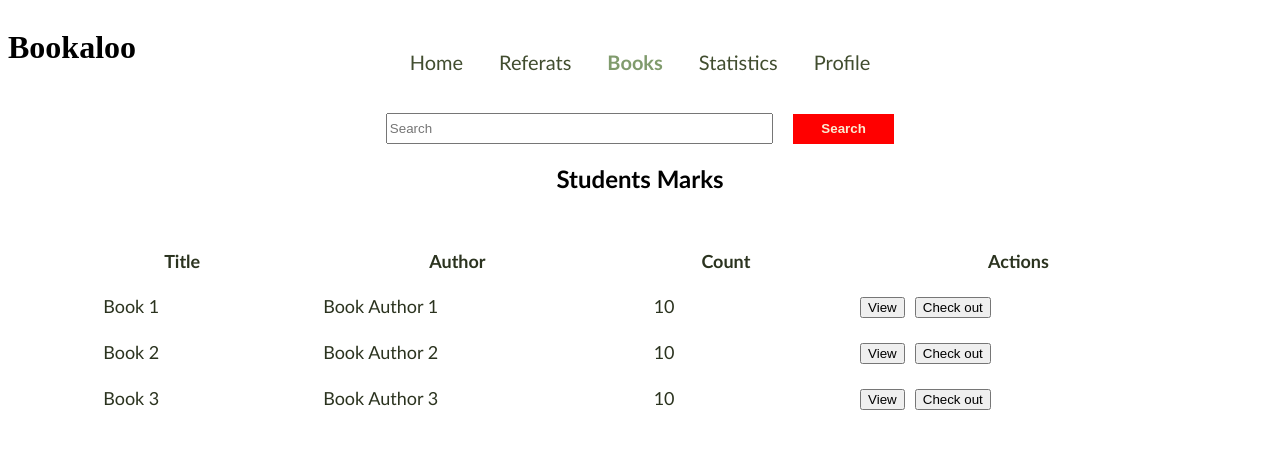
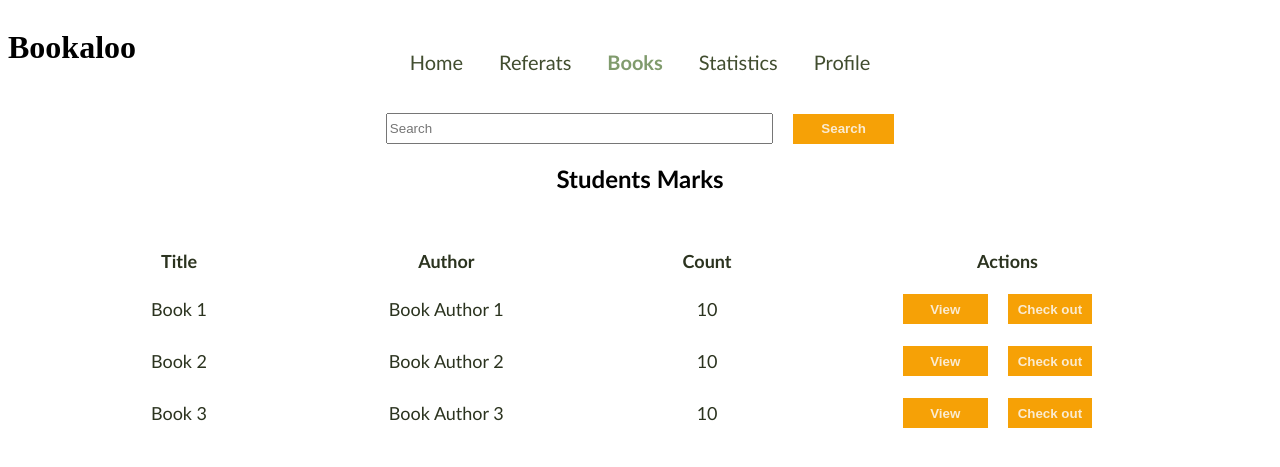
Before and after one commit to Ivaylo-Valentinov/Web-Poject, a PHP site: page /books.html in a window 1280 px wide. Shown: the top 467 px of the page. Run offline with PHP 8.4, Linux system fonts and the light colour scheme; data comes from the database, SQL or seed files in the repository.

Commit message:
fixedTablesStyles

```diff
--- a/styles/files.css
+++ b/styles/files.css
@@ -1,4 +1,4 @@
-#referats, #books {
+table {
     margin-top: 2%;
     margin-left: auto;
     margin-right: auto;
@@ -19,6 +19,7 @@ tr td{
     padding: 10px;
     padding-left: 30px;
     padding-right: 30px;
+    text-align: center;
 }
 
 h2 {
@@ -27,5 +28,11 @@ h2 {
 }
 
 button {
-    margin-right: 10px;
+    margin-right: 20px;
+    background-color: #F6A106;
+    color: #faebd1;
+    border: none;
+    font-weight: bold;
+    width: 25%;
+    height: 30px;
 }
--- a/styles/search.css
+++ b/styles/search.css
@@ -17,7 +17,7 @@
     font-weight: bold;
     width: 8%;
     height: 30px;
-    background-color: red;
+    background-color: #F6A106;
     color: #faebd1;
     border: none;
 }
```
